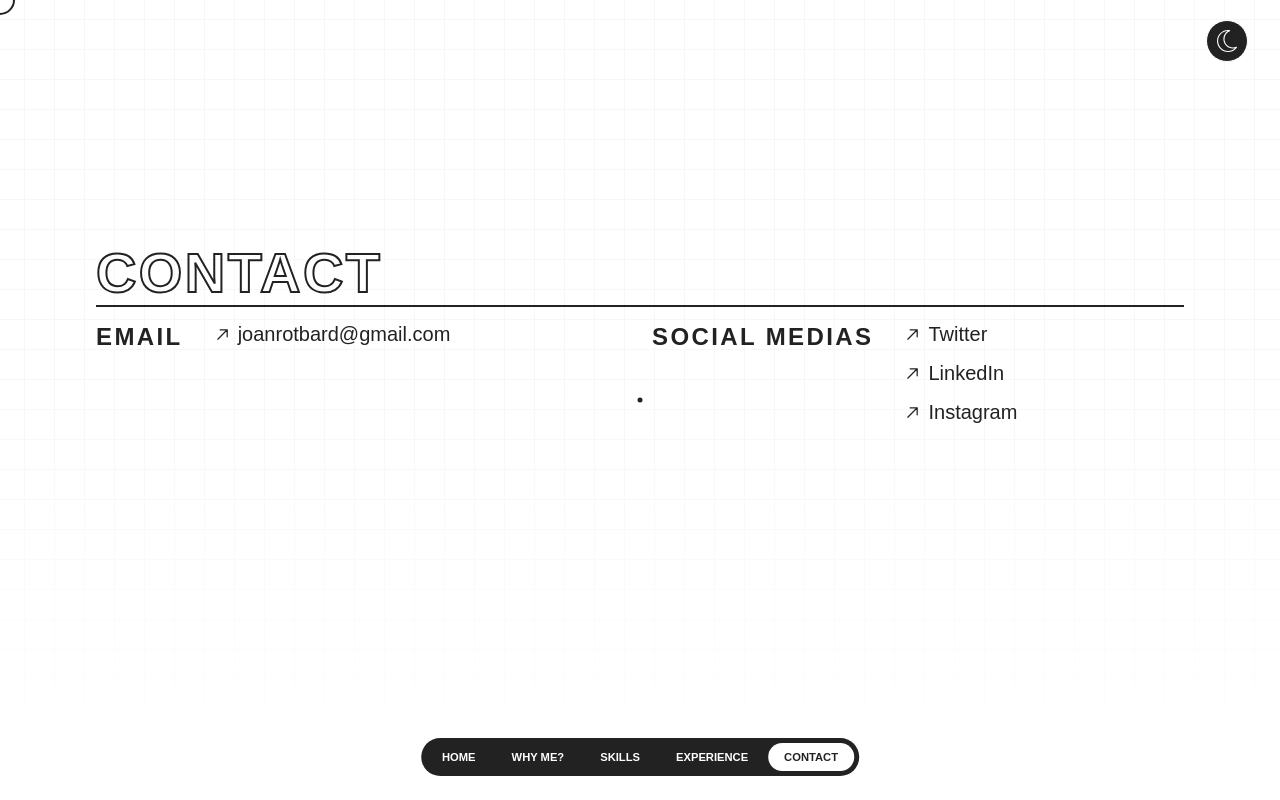
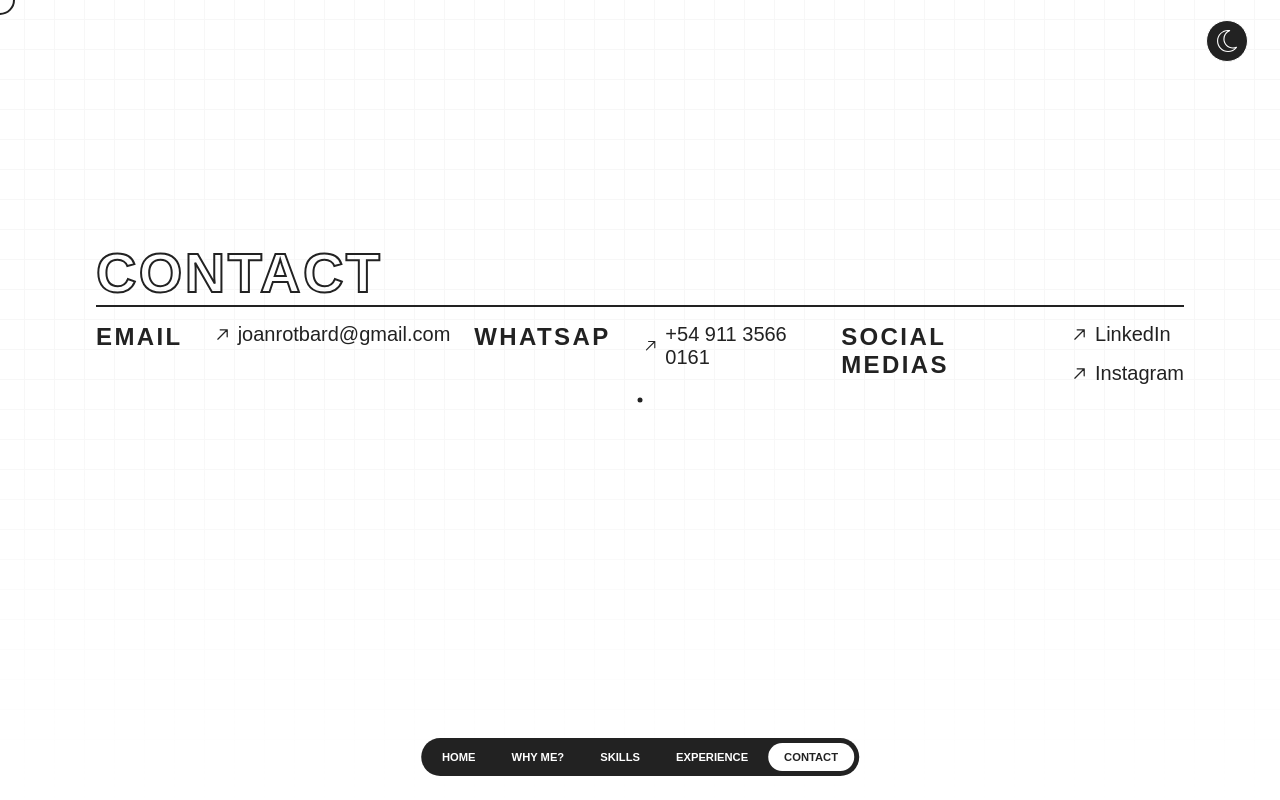
Before and after one commit to joanrotbard/personal-website, a Next.js app: page /contact in a window 1280 px wide. Built offline with nearby package versions, Linux system fonts and the light colour scheme; a web font is replaced by a local one.

Commit message:
added whatsapp

```diff
--- a/pages/contact.tsx
+++ b/pages/contact.tsx
@@ -82,24 +82,28 @@ export default function Contact() {
             </ul>
           </motion.div>
           <motion.div
-            className="contact-infos__right"
+            className="contact-infos__left"
             variants={container}
             initial="hidden"
             animate="show"
           >
-            <div style={{ overflow: "hidden" }}>
+            <div
+              style={{
+                overflow: "hidden",
+              }}
+            >
               <motion.h3
                 animate={{ y: 0, opacity: 1 }}
                 initial={{ y: "100%", opacity: 0 }}
-                transition={{ delay: 0, duration: 0.5 }}
+                transition={{ delay: 0.3, duration: 0.5 }}
               >
-                Social Medias{" "}
+                Whatsapp
               </motion.h3>
             </div>
             <ul>
-              <motion.li variants={item}>
-                <Link
-                  href="https://twitter.com/JRotbard"
+            <motion.li variants={item}>
+                <a
+                  href="https://wa.me/+5491135660161?text=Hello Joan I would like to connect"
                   target="_blank"
                   rel="noreferrer"
                   onMouseEnter={() => cursorChangeHandler("hovered")}
@@ -117,10 +121,28 @@ export default function Contact() {
                       strokeLinejoin="round"
                       d="M4.5 19.5l15-15m0 0H8.25m11.25 0v11.25"
                     />
-                  </svg>{" "}
-                  Twitter
-                </Link>
+                  </svg>
+                  +54 911 3566 0161
+                </a>
               </motion.li>
+            </ul>
+          </motion.div>
+          <motion.div
+            className="contact-infos__right"
+            variants={container}
+            initial="hidden"
+            animate="show"
+          >
+            <div style={{ overflow: "hidden" }}>
+              <motion.h3
+                animate={{ y: 0, opacity: 1 }}
+                initial={{ y: "100%", opacity: 0 }}
+                transition={{ delay: 0, duration: 0.5 }}
+              >
+                Social Medias{" "}
+              </motion.h3>
+            </div>
+            <ul>
               <motion.li variants={item}>
                 <Link
                   href="https://www.linkedin.com/in/joanrotbard/"
```
